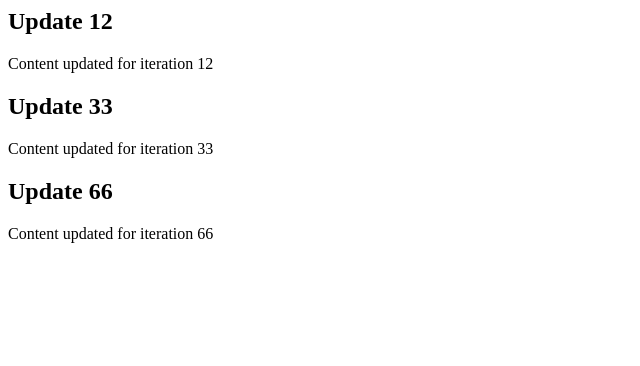
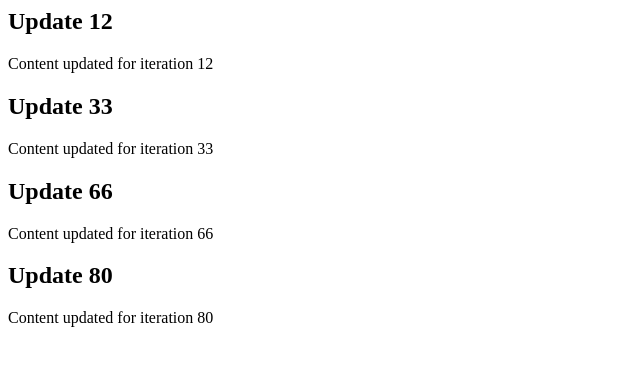
Before and after one commit to yoshimitsu198/effective-octo-tribble, a website: page src/index.html in a window 1280 px wide. Shown: the whole page, without its empty margins (0-640 px from the left). Drawn offline with Linux system fonts and the light colour scheme.

Commit message:
fix: add comments

```diff
--- a/src/index.html
+++ b/src/index.html
@@ -15,3 +15,9 @@
     <h2>Update 66</h2>
     <p>Content updated for iteration 66</p>
 </div>
+
+<!-- Updated iteration 80 -->
+<div class="update-80">
+    <h2>Update 80</h2>
+    <p>Content updated for iteration 80</p>
+</div>
```
